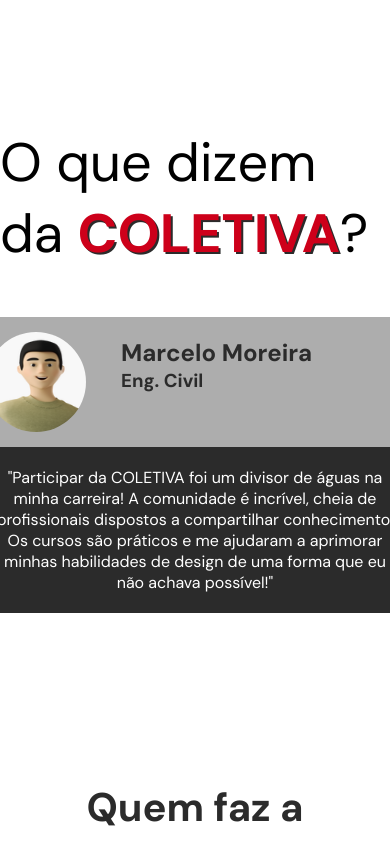
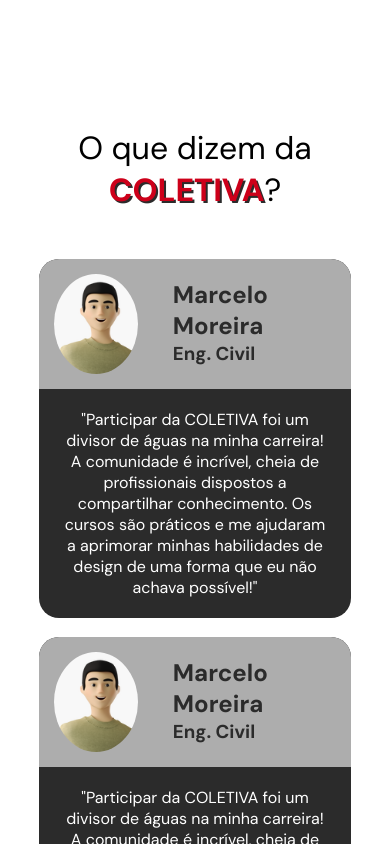
Before and after one commit to Squad13Porto/FrontAngularColetiva, an Angular app: page / in a window 390 px wide. Shown: the part 4140-4984 px from the top of the page. Built offline with nearby package versions, Linux system fonts and the light colour scheme.

Commit message:
Configurando dimensões para a versão mobile do site

```diff
--- a/src/app/components/avaliacoes/avaliacoes.component.css
+++ b/src/app/components/avaliacoes/avaliacoes.component.css
@@ -26,3 +26,20 @@
     align-items: center;
     justify-content: space-around;
 }
+
+@media screen and (max-width: 768px) {
+    .avaliacoes {
+        padding: 0;
+    }
+
+    h3.titulo-avaliacoes {
+        font-size: 2rem;
+        text-align: center;
+    }
+
+    .cards {
+        flex-wrap: wrap;
+        flex-direction: column;
+        gap: 1.2rem;
+    }
+}
--- a/src/app/components/card-user/card-user.component.css
+++ b/src/app/components/card-user/card-user.component.css
@@ -41,3 +41,10 @@
     text-align: center;
     padding: 20px;
 }
+
+@media screen and (max-width: 768px) {
+    .card {
+        width: 80%;
+        margin: 0 auto;
+    }
+}
```
